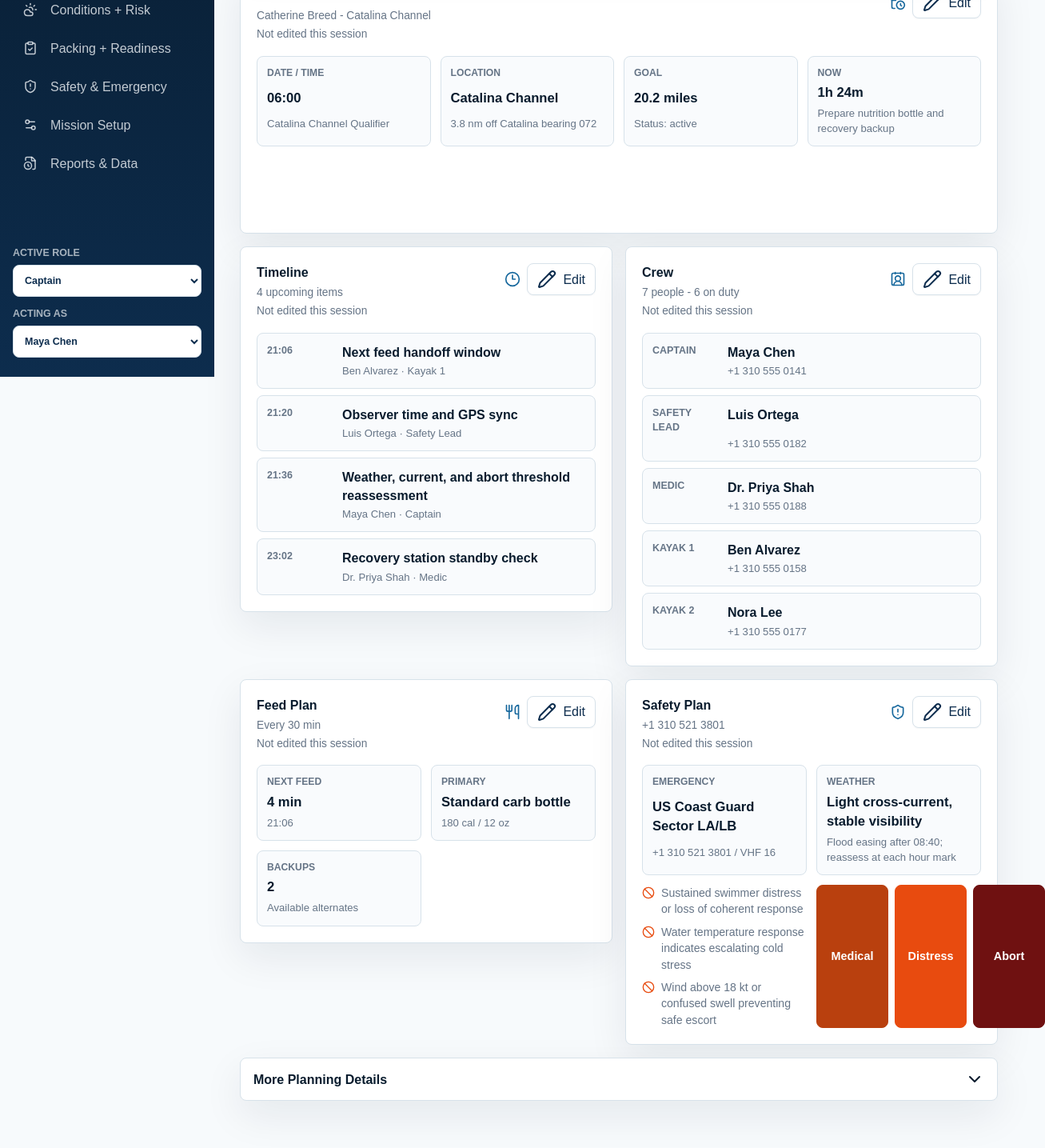
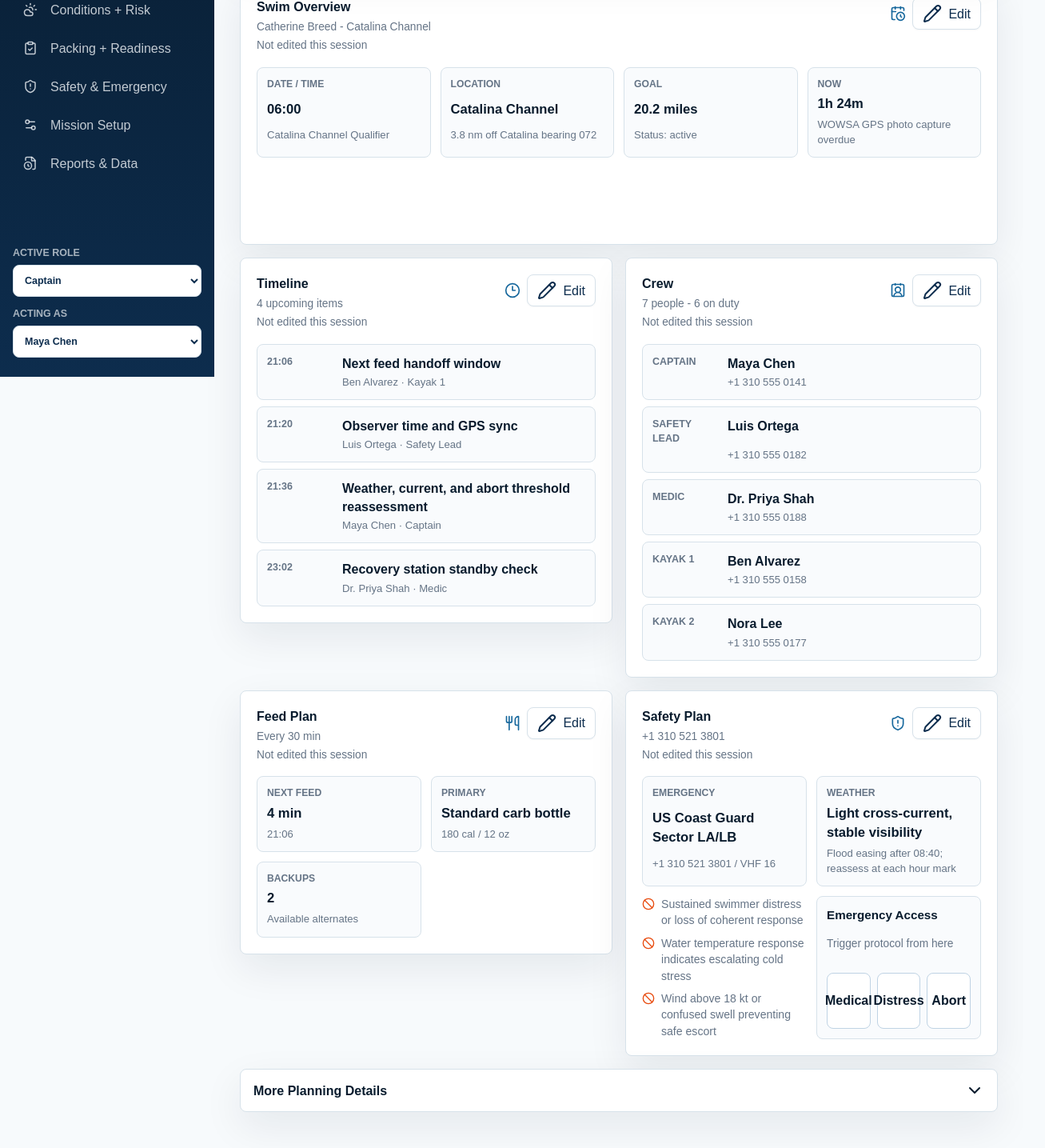
Before and after one commit to sarenixx/swimswim, a React (Vite) app: page / in a window 1280 px wide. Shown: the part 329-1764 px from the top of the page at 80% size, 1307 px wide, since content can reach past the window. Built offline with nearby package versions, Linux system fonts and the light colour scheme.

Commit message:
Prioritize WOWSA capture and simplify protocols

```diff
--- a/src/features/conditions-risk/ConditionsRisk.tsx
+++ b/src/features/conditions-risk/ConditionsRisk.tsx
@@ -1,15 +1,20 @@
 import { AlertTriangle, Ambulance, Ban, PhoneCall, ShieldAlert, Thermometer, Waves, Wind } from 'lucide-react';
-import { emergencyLabels } from '../../state/seed';
+import { Link } from 'react-router-dom';
+import { getMissionPath } from '../../app/missionNavigation';
 import { formatClock, getActiveAlerts } from '../../state/selectors';
 import type { EmergencyKind } from '../../state/types';
 import { useMissionStore } from '../../state/useMissionStore';
 
 const emergencyKinds: EmergencyKind[] = ['medical', 'distress', 'abort'];
+const protocolLabels: Record<EmergencyKind, string> = {
+  medical: 'Medical',
+  distress: 'Distress',
+  abort: 'Abort'
+};
 
 export function ConditionsRisk() {
   const mission = useMissionStore((state) => state.mission);
-  const activeActorId = useMissionStore((state) => state.activeActorId);
-  const triggerEmergency = useMissionStore((state) => state.triggerEmergency);
+  const openEmergencyProtocol = useMissionStore((state) => state.openEmergencyProtocol);
   const activeAlerts = getActiveAlerts(mission);
   const riskPlan = mission.riskPlan ?? {
     tideWindow: 'Tide window pending',
@@ -157,16 +162,16 @@ export function ConditionsRisk() {
       <section className="panel span-5">
         <div className="panel-header">
           <div>
-            <h3 className="panel-title">Escalate</h3>
-            <p className="panel-subtitle">Emergency contacts stay one tap away.</p>
+            <h3 className="panel-title">Emergency Access</h3>
+            <p className="panel-subtitle">Trigger protocol from here</p>
           </div>
           <PhoneCall aria-hidden="true" />
         </div>
-        <div className="quick-grid">
+        <div className="protocol-button-grid">
           {emergencyKinds.map((kind) => (
-            <button className={`emergency-button compact ${kind === 'abort' ? 'abort' : kind}`} key={kind} type="button" onClick={() => triggerEmergency(kind, activeActorId)}>
-              {emergencyLabels[kind]}
-            </button>
+            <Link className="protocol-button" key={kind} to={getMissionPath(mission.mode, 'safety')} onClick={() => openEmergencyProtocol(kind)}>
+              {protocolLabels[kind]}
+            </Link>
           ))}
         </div>
         <div className="contact-grid risk-contact-grid">
--- a/src/features/mission-control/MissionControl.tsx
+++ b/src/features/mission-control/MissionControl.tsx
@@ -2,6 +2,7 @@ import {
   AlertTriangle,
   Ban,
   CalendarClock,
+  Camera,
   ChevronDown,
   Clock3,
   ContactRound,
@@ -97,11 +98,10 @@ const quickActions: Array<{
 const emergencyActions: Array<{
   kind: EmergencyKind;
   label: string;
-  tone: 'medical' | 'distress' | 'abort';
 }> = [
-  { kind: 'medical', label: 'Medical', tone: 'medical' },
-  { kind: 'distress', label: 'Distress', tone: 'distress' },
-  { kind: 'abort', label: 'Abort', tone: 'abort' }
+  { kind: 'medical', label: 'Medical' },
+  { kind: 'distress', label: 'Distress' },
+  { kind: 'abort', label: 'Abort' }
 ];
 
 const missionStatuses: MissionStatus[] = ['preparing', 'active', 'paused', 'completed', 'aborted'];
@@ -191,7 +191,7 @@ export function MissionControl() {
   const mission = useMissionStore((state) => state.mission);
   const activeActorId = useMissionStore((state) => state.activeActorId);
   const logQuickAction = useMissionStore((state) => state.logQuickAction);
-  const triggerEmergency = useMissionStore((state) => state.triggerEmergency);
+  const openEmergencyProtocol = useMissionStore((state) => state.openEmergencyProtocol);
   const updateMissionOverview = useMissionStore((state) => state.updateMissionOverview);
   const resetMissionOverview = useMissionStore((state) => state.resetMissionOverview);
   const updateOperationalTimelineItemDetails = useMissionStore((state) => state.updateOperationalTimelineItemDetails);
@@ -388,6 +388,12 @@ export function MissionControl() {
             <Link className="button primary" to={getMissionPath(mission.mode, 'live-operations')}>
               <Clock3 aria-hidden="true" />
               Timeline
+            </Link>
+          ) : null}
+          {criticalAction.intent === 'wowsa' ? (
+            <Link className="button primary" to={getMissionPath(mission.mode, 'wowsa')}>
+              <Camera aria-hidden="true" />
+              Capture GPS photo
             </Link>
           ) : null}
           {criticalAction.intent === 'protocol' ? (
@@ -807,12 +813,18 @@ export function MissionControl() {
                 </li>
               ))}
             </ul>
-            <div className="mission-emergency-actions calm">
+            <div className="protocol-access">
+              <div className="protocol-access-copy">
+                <strong>Emergency Access</strong>
+                <span>Trigger protocol from here</span>
+              </div>
+              <div className="protocol-button-grid">
               {emergencyActions.map((action) => (
-                <button className={`emergency-button compact ${action.tone}`} key={action.kind} type="button" onClick={() => triggerEmergency(action.kind, activeActorId)}>
+                <Link className="protocol-button" key={action.kind} to={getMissionPath(mission.mode, 'safety')} onClick={() => openEmergencyProtocol(action.kind)}>
                   {action.label}
-                </button>
+                </Link>
               ))}
+              </div>
             </div>
           </div>
         )}
--- a/src/features/safety/SafetyEmergency.tsx
+++ b/src/features/safety/SafetyEmergency.tsx
@@ -1,28 +1,28 @@
-import { Ambulance, Ban, PhoneCall, ShieldAlert, Siren } from 'lucide-react';
+import { PhoneCall, ShieldAlert } from 'lucide-react';
 import { useState } from 'react';
-import { emergencyLabels, roleLabels } from '../../state/seed';
+import { roleLabels } from '../../state/seed';
 import { formatClock, getActiveAlerts, getProtocolForKind } from '../../state/selectors';
 import type { EmergencyKind } from '../../state/types';
 import { useMissionStore } from '../../state/useMissionStore';
 
-const emergencyButtons: Array<{ kind: EmergencyKind; icon: typeof ShieldAlert; className: string }> = [
-  { kind: 'medical', icon: Ambulance, className: 'emergency-button medical' },
-  { kind: 'distress', icon: Siren, className: 'emergency-button' },
-  { kind: 'abort', icon: Ban, className: 'emergency-button abort' }
-];
+const protocolKinds: EmergencyKind[] = ['medical', 'distress', 'abort'];
+const protocolLabels: Record<EmergencyKind, string> = {
+  medical: 'Medical',
+  distress: 'Distress',
+  abort: 'Abort'
+};
 
 export function SafetyEmergency() {
   const mission = useMissionStore((state) => state.mission);
-  const activeActorId = useMissionStore((state) => state.activeActorId);
-  const triggerEmergency = useMissionStore((state) => state.triggerEmergency);
   const resolveAlert = useMissionStore((state) => state.resolveAlert);
+  const openEmergencyProtocol = useMissionStore((state) => state.openEmergencyProtocol);
   const [selectedKind, setSelectedKind] = useState<EmergencyKind>(mission.activeProtocolKind ?? 'distress');
   const selectedProtocol = getProtocolForKind(mission, selectedKind);
   const activeAlerts = getActiveAlerts(mission);
 
-  const handleEmergency = (kind: EmergencyKind) => {
+  const handleProtocolAccess = (kind: EmergencyKind) => {
     setSelectedKind(kind);
-    triggerEmergency(kind, activeActorId);
+    openEmergencyProtocol(kind);
   };
 
   return (
@@ -30,16 +30,15 @@ export function SafetyEmergency() {
       <section className="panel span-12">
         <div className="panel-header">
           <div>
-            <h3 className="panel-title">Emergency Triggers</h3>
-            <p className="panel-subtitle">Current mission status: {mission.status}</p>
+            <h3 className="panel-title">Emergency Access</h3>
+            <p className="panel-subtitle">Trigger protocol from here</p>
           </div>
           <ShieldAlert aria-hidden="true" />
         </div>
-        <div className="emergency-grid">
-          {emergencyButtons.map((button) => (
-            <button className={button.className} key={button.kind} type="button" onClick={() => handleEmergency(button.kind)}>
-              <button.icon aria-hidden="true" />
-              {emergencyLabels[button.kind]}
+        <div className="protocol-button-grid protocol-button-grid-large">
+          {protocolKinds.map((kind) => (
+            <button className="protocol-button large" key={kind} type="button" onClick={() => handleProtocolAccess(kind)}>
+              {protocolLabels[kind]}
             </button>
           ))}
         </div>
@@ -59,7 +58,7 @@ export function SafetyEmergency() {
                 type="button"
                 onClick={() => setSelectedKind(protocol.kind)}
               >
-                {emergencyLabels[protocol.kind]}
+                {protocolLabels[protocol.kind]}
               </button>
             ))}
           </div>
@@ -113,7 +112,7 @@ export function SafetyEmergency() {
             <h3 className="panel-title">Safety Alerts</h3>
             <p className="panel-subtitle">Active, acknowledged, and resolved emergency flags.</p>
           </div>
-          <Siren aria-hidden="true" />
+          <ShieldAlert aria-hidden="true" />
         </div>
         {activeAlerts.length ? (
           <ul className="alert-list">
--- a/src/state/selectors.ts
+++ b/src/state/selectors.ts
@@ -18,7 +18,7 @@ export interface CriticalAction {
   severity: Exclude<Severity, 'info'> | 'normal';
   dueAt?: string;
   actionLabel: string;
-  intent: 'feeding' | 'protocol' | 'alert' | 'checklist' | 'timeline' | 'monitor';
+  intent: 'feeding' | 'protocol' | 'alert' | 'checklist' | 'timeline' | 'wowsa' | 'monitor';
   alertId?: string;
   checklistItemId?: string;
 }
@@ -313,6 +313,8 @@ export function getNextCriticalAction(mission: Mission, now = new Date()): Criti
   const activeAlerts = getActiveAlerts(mission);
   const criticalAlert = activeAlerts.find((alert) => alert.severity === 'critical');
   const cadenceItems = getOperationalCadence(mission, now);
+  const wowsaDueAt = getWowsaNextDueAt(mission);
+  const wowsaMinutes = getMinutesUntil(wowsaDueAt, now);
   if (criticalAlert) {
     return {
       title: criticalAlert.title,
@@ -328,6 +330,17 @@ export function getNextCriticalAction(mission: Mission, now = new Date()): Criti
           ? 'protocol'
           : 'alert',
       alertId: criticalAlert.id
+    };
+  }
+
+  if (wowsaMinutes <= 10) {
+    return {
+      title: wowsaMinutes <= 0 ? 'WOWSA GPS photo capture overdue' : `WOWSA GPS photo capture in ${wowsaMinutes} min`,
+      detail: 'Capture photo evidence with GPS, timestamp, and distance note.',
+      severity: wowsaMinutes <= 0 ? 'critical' : 'warning',
+      dueAt: wowsaDueAt,
+      actionLabel: 'Capture GPS photo',
+      intent: 'wowsa'
     };
   }
 
--- a/src/state/useMissionStore.ts
+++ b/src/state/useMissionStore.ts
@@ -70,6 +70,7 @@ export interface MissionStore {
   resetFeedingPlan: () => void;
   updateSafetyPlan: (input: SafetyPlanEdit) => void;
   resetSafetyPlan: () => void;
+  openEmergencyProtocol: (kind: EmergencyKind) => void;
   completeChecklistItem: (itemId: string, actorId?: string) => void;
   completeOperationalTimelineItem: (itemId: string, actorId?: string) => void;
   setChecklistOwner: (itemId: string, ownerId: string) => void;
@@ -812,6 +813,16 @@ const createMissionStore = (storageName: string, seedBuilder: () => Mission): Mi
           }));
         },
 
+        openEmergencyProtocol: (kind) => {
+          set((state) => ({
+            ...state,
+            mission: {
+              ...state.mission,
+              activeProtocolKind: kind
+            }
+          }));
+        },
+
         completeChecklistItem: (itemId, actorId) => {
           const completedAt = new Date().toISOString();
           const activeActorId = actorId ?? get().activeActorId;
--- a/src/styles/app.css
+++ b/src/styles/app.css
@@ -803,6 +803,66 @@ a {
   border-color: var(--color-alert);
 }
 
+.protocol-access {
+  display: grid;
+  gap: var(--space-3);
+  padding: var(--space-3);
+  background: #f9fbfd;
+  border: 1px solid var(--color-line);
+  border-radius: var(--radius-card);
+}
+
+.protocol-access-copy {
+  display: grid;
+  gap: 2px;
+}
+
+.protocol-access-copy strong {
+  color: var(--color-night);
+  font-size: 0.95rem;
+}
+
+.protocol-access-copy span {
+  color: var(--color-muted);
+  font-size: 0.86rem;
+}
+
+.protocol-button-grid {
+  display: grid;
+  grid-template-columns: repeat(3, minmax(0, 1fr));
+  gap: var(--space-2);
+}
+
+.protocol-button-grid-large {
+  grid-template-columns: repeat(3, minmax(140px, 1fr));
+}
+
+.protocol-button {
+  display: inline-flex;
+  align-items: center;
+  justify-content: center;
+  min-height: 44px;
+  padding: 0 var(--space-3);
+  color: var(--color-night);
+  font-weight: 900;
+  text-align: center;
+  text-decoration: none;
+  background: var(--color-white);
+  border: 1px solid #bfd3e4;
+  border-radius: var(--radius-control);
+}
+
+.protocol-button:hover,
+.protocol-button:focus-visible {
+  border-color: var(--color-ocean);
+  box-shadow: 0 0 0 3px rgba(0, 119, 182, 0.12);
+}
+
+.protocol-button.large {
+  min-height: 58px;
+  font-size: 1rem;
+}
+
 .timeline-list,
 .row-list,
 .alert-list,
@@ -1300,6 +1360,11 @@ input[type="range"] {
     grid-template-columns: repeat(3, minmax(0, 1fr));
   }
 
+  .protocol-button-grid,
+  .protocol-button-grid-large {
+    grid-template-columns: repeat(3, minmax(0, 1fr));
+  }
+
   .emergency-button.compact {
     min-height: 56px;
   }
@@ -1382,6 +1447,11 @@ input[type="range"] {
     grid-template-columns: 1fr;
   }
 
+  .protocol-button-grid,
+  .protocol-button-grid-large {
+    grid-template-columns: 1fr;
+  }
+
   .emergency-button.compact {
     min-height: 54px;
   }
```
Also changed, not shown: 2 other files (tests, documents, lock files or other folders).
